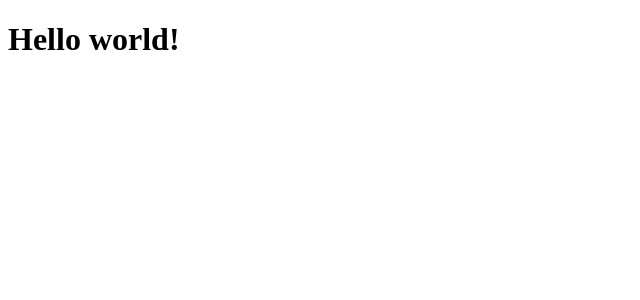
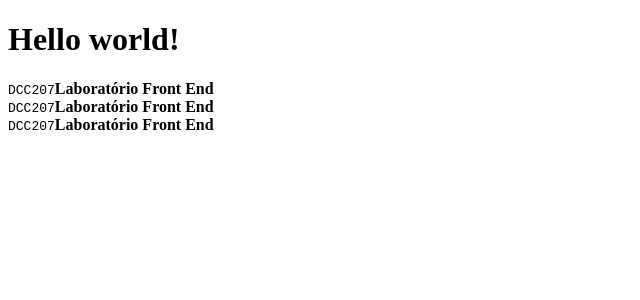
Before and after one commit to ufjf-dcc207/ufjf-dcc207-2026-3-a-atv02-igorknop, a React (Vite) app: page / in a window 1280 px wide. Shown: the top 300 px of the page, without its empty margins (0-640 px from the left). Built offline with nearby package versions, Linux system fonts and the light colour scheme.

Commit message:
adiciona componente Disciplina

```diff
--- a/src/App.tsx
+++ b/src/App.tsx
@@ -1,7 +1,12 @@
+import Disciplina from "./Disciplina"
+
 function App() {
   return (
     <>
       <h1>Hello world!</h1>
+      <Disciplina />
+      <Disciplina />
+      <Disciplina />
     </>
   )
 
--- /dev/null
+++ b/src/Disciplina.tsx
@@ -0,0 +1,8 @@
+export default function Disciplina() {
+    return (
+        <div>
+            <code>DCC207</code>
+            <strong>Laboratório Front End</strong>
+        </div>
+    )
+}
```
